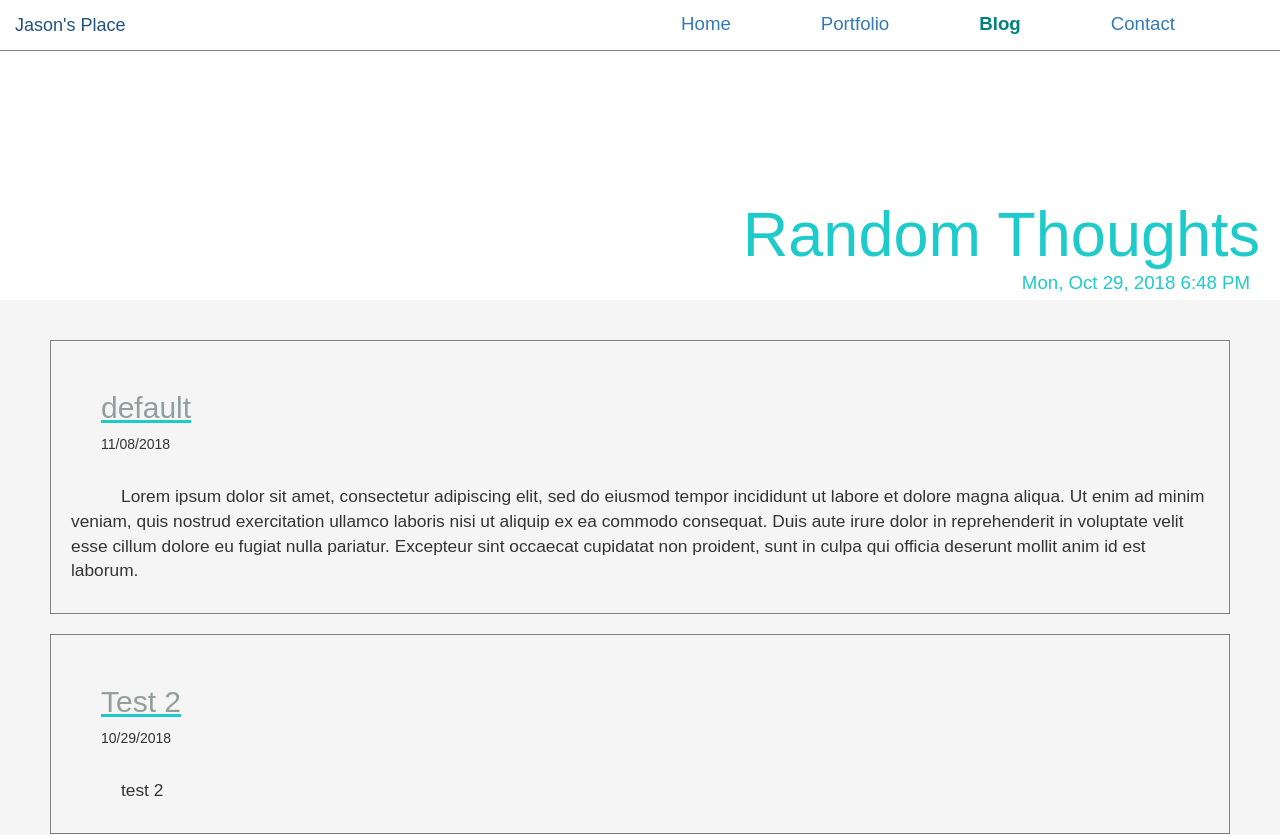
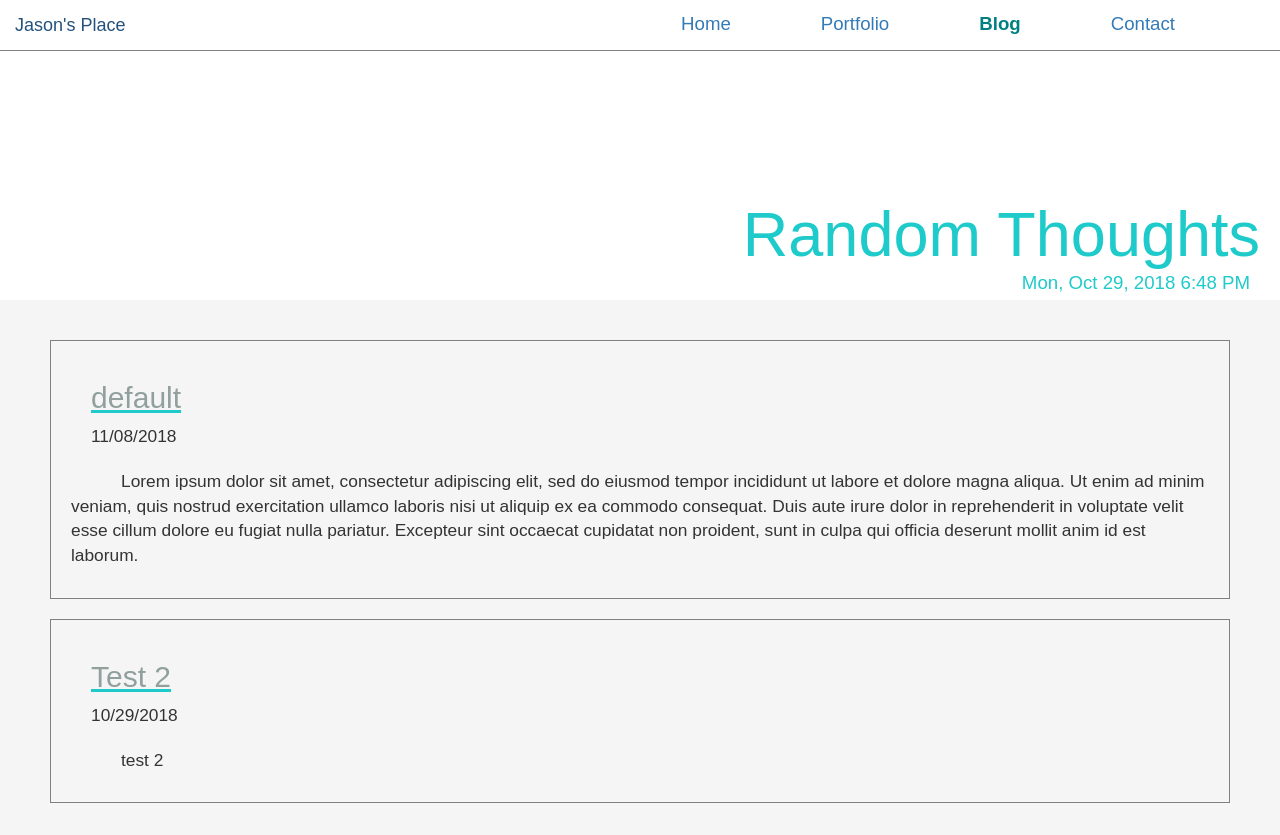
Before and after one commit to jasonfelipe/Portfolio-3.0, a React (Create React App) app in the folder client/: page /blog in a window 1280 px wide. Shown: the top 835 px of the page. Built offline with nearby package versions, Linux system fonts and the light colour scheme; a web font is replaced by a local one.

Commit message:
adding code to make blog posts clickable

```diff
--- a/client/src/pages/Blog.js
+++ b/client/src/pages/Blog.js
@@ -7,15 +7,24 @@ import Jumbotron from "../components/Jumbotron";
 import Moment from 'react-moment';
 import 'moment-timezone';
 
+//For Modal
+import { Modal } from 'react-bootstrap'
+
 //Personal Assets
-import './pages.css'
-import './transitions.css'
+import './blog.css'
 
 class Blog extends Component {
     constructor(props) {
         super(props);
         this.state = {
-            posts: []
+            posts: [],
+            clickedPost: {
+                title: "",
+                text: "",
+                date: "",
+                comment: []
+            }
+
         }
     }
 
@@ -40,7 +49,13 @@ class Blog extends Component {
 
     getPost = event => {
         event.preventDefault();
-        console.log('Hey you clicked ', event.target);
+        // const value = event.target.value
+        // console.log('Hey you clicked ', event.target);
+
+        console.log(event.target)
+
+        // const title = document.getElementsById('title-header')
+        // console.log(title);
     }
 
     render() {
@@ -58,13 +73,17 @@ class Blog extends Component {
                         <Row>
                             {this.state.posts.map((post, index) => {
                                 return <Row key={index}>
-                                        <div className='blog-box'>
+                                    <div
+                                        className='blog-box'
+                                        onClick={this.getPost}
+                                    >
                                         <div className='blog-header'>
                                             <h2
-                                                    className='blog-link title-header'
-                                                    onClick={this.getPost}
-                                                >{post.title}</h2>
-                                                <Moment format="MM/DD/YYYY">{post.date}</Moment>
+                                                className='blog-title'
+                                            >
+                                            {post.title}
+                                            </h2>
+                                            <Moment className='blog-text' format="MM/DD/YYYY">{post.date}</Moment>
                                         </div>
 
                                         <p className='main-notes'>{post.text}</p>
@@ -80,6 +99,27 @@ class Blog extends Component {
                             </Row>
                         )}
 
+
+                    <Modal>
+                        <div className='modal-content'>
+                            <div className='modal-header'>
+                                <h3 style={{ color: 'green' }} className='modal-title'>
+                                    {}
+                                </h3>
+                            </div>
+                            <div style={{ color: 'black' }} className='modal-body'>
+
+                                <p>Thank you for your feedback!</p>
+                                <br />
+                                <p>I appreciate it :)</p>
+
+                                <div className='modal-footer'>
+                                    <button className='btn btn-danger' onClick={this.hideModal}>Close</button>
+                                </div>
+                            </div>
+                        </div>
+                    </Modal>
+
                 </Container>
 
             </div>
--- /dev/null
+++ b/client/src/pages/blog.css
@@ -0,0 +1,44 @@
+
+.blog-header{
+    margin: 20px;
+}
+
+.blog-box{
+    border:1px solid grey;
+    margin: 10px;
+    padding: 20px;
+    z-index: 2;
+}
+
+.blog-date {
+    font-size: 18px;
+    margin-left: 10px;
+}
+
+.blog-title {
+    color: rgb(145, 160, 157);
+    text-decoration: underline;
+    text-decoration-color: rgb(31, 202, 202);
+}
+
+.blog-text {
+    font-size: 13pt;
+    text-indent: 50px;
+}
+
+
+.blog-link {
+    border: none;
+    background-color: inherit;
+    font-size: 32px;
+    cursor: pointer;
+    display: inline-block;
+}
+
+.blog-box:hover {
+    border-color: rgb(31, 202, 202);
+}
+
+.blog-box:hover h2 {
+    color: black;
+}
--- a/client/src/pages/pages.css
+++ b/client/src/pages/pages.css
@@ -63,7 +63,6 @@ textarea {
 }
 
 .title-header {
-    width: fit-content;
     color: rgb(145, 160, 157);
     text-decoration: underline;
     text-decoration-color: rgb(31, 202, 202);
@@ -116,23 +115,3 @@ a {
     }
 
 }
-
-/* Blog Area Start */
-
-.blog-header{
-    margin: 30px;
-}
-
-.blog-box{
-    border:1px solid grey;
-    margin: 10px;
-    padding: 20px;
-}
-
-.blog-date {
-    font-size: 18px;
-}
-
-.blog-link:hover {
-    color: black;
-}
```
Lines whose indentation alone changed are shown as unchanged.
